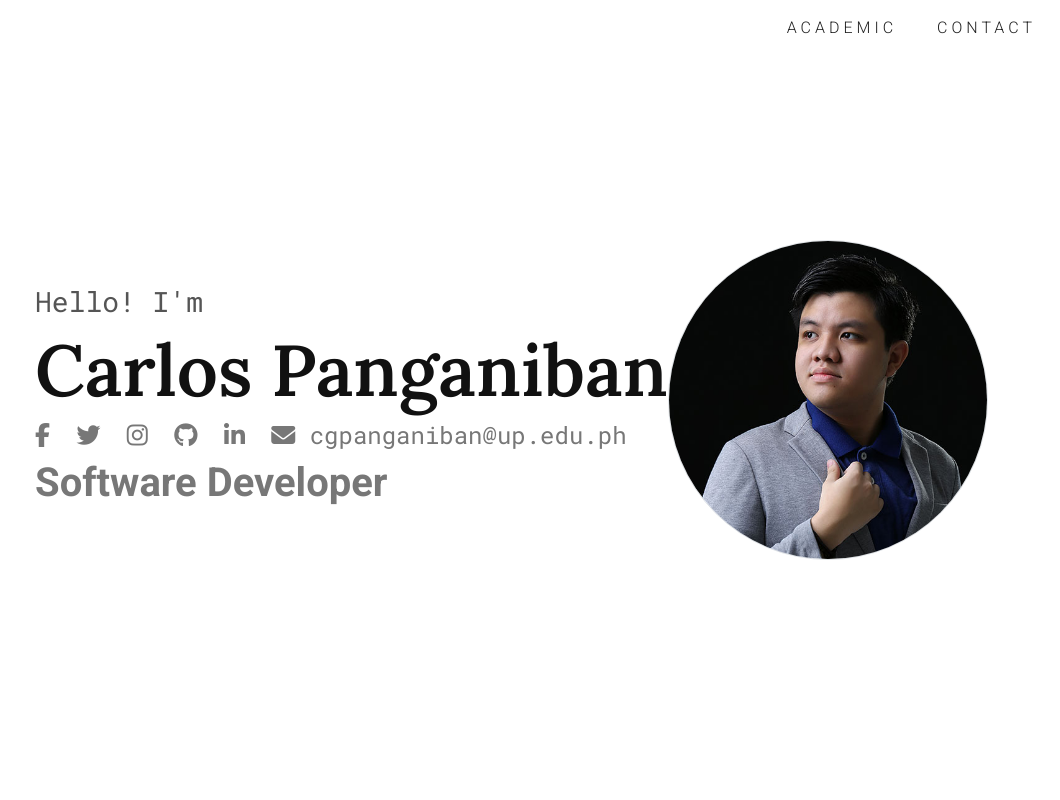
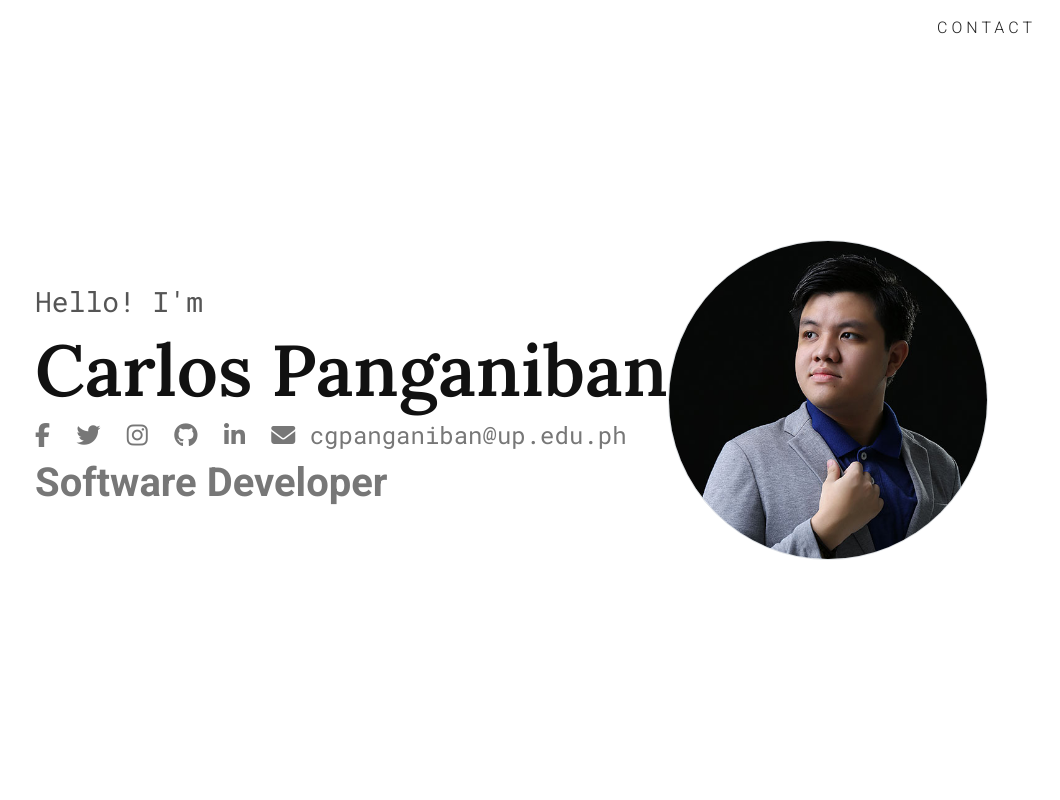
Before and after one commit to lickorice/site-v1, a plain HTML site: page index.html in a window 1280 px wide. Shown: the top 800 px of the page, without its empty margins (220-1280 px from the left). Drawn offline with nearby package versions, Linux system fonts and the light colour scheme.

Commit message:
Disable academic link

```diff
--- a/index.html
+++ b/index.html
@@ -42,9 +42,6 @@
             </button>
             <div class="collapse navbar-collapse" id="navbarSupportedContent">
                 <ul class="navbar-nav ml-auto">
-                    <li class="nav-item ml-4 text-right">
-                        <a class="nav-link" href="https://academic.carlospanganiban.com">Academic</a>
-                    </li>
                     <li class="nav-item ml-4 text-right d-none d-sm-block">
                         <a class="nav-link" href="#contact">Contact</a>
                     </li>
```
